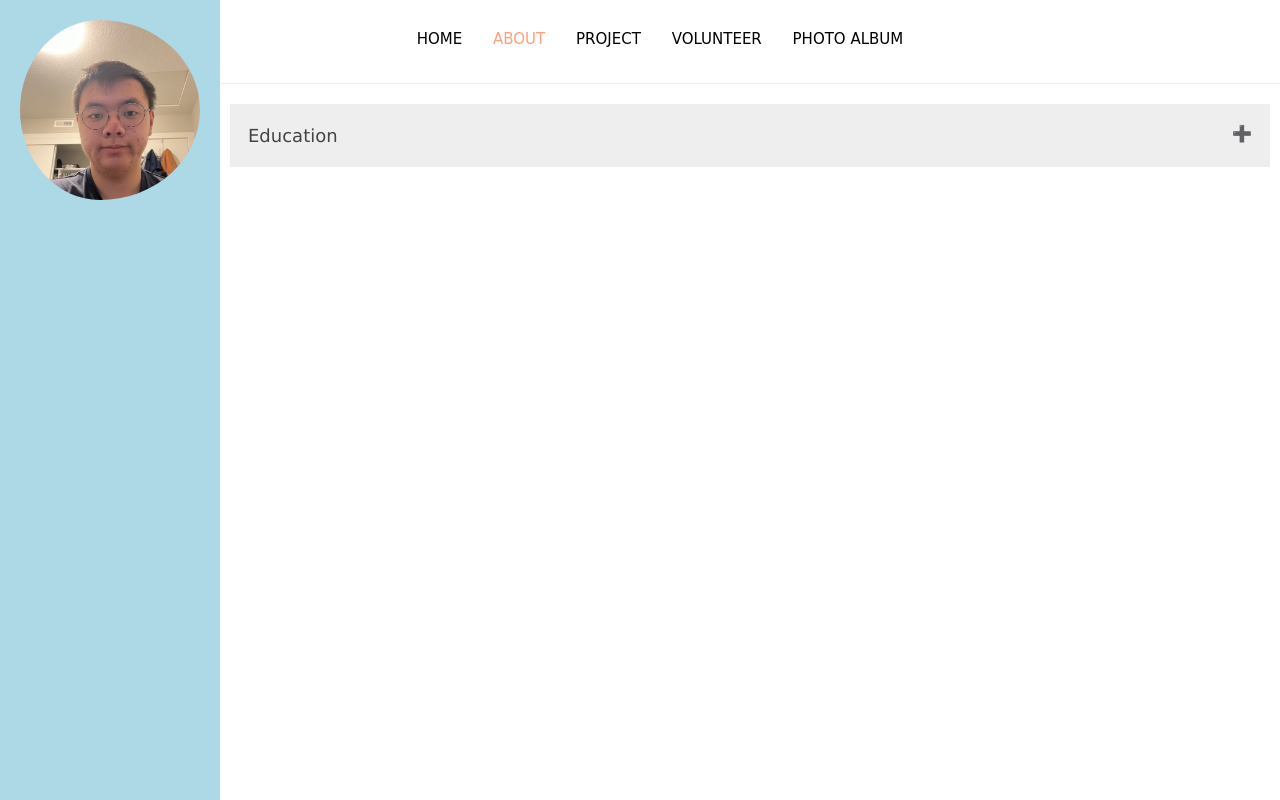
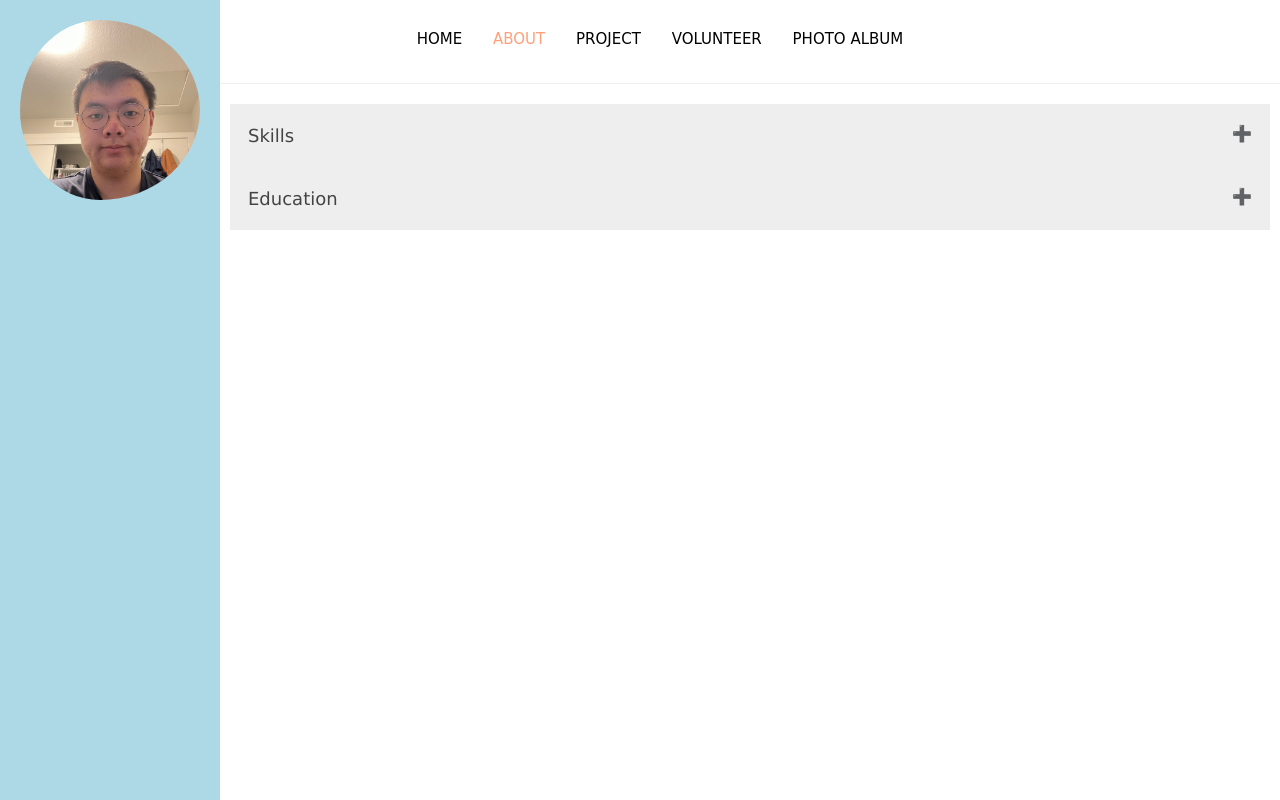
Before and after one commit to AngusWong1109/personal-website, a plain HTML site: page about.html in a window 1280 px wide. Drawn offline with nearby package versions, Linux system fonts and the light colour scheme.

Commit message:
Added skills column

```diff
--- a/about.html
+++ b/about.html
@@ -29,11 +29,23 @@
 
         <div class="main_content">
             <button type="button" class="accordion">
+                Skills
+            </button>
+            <div class="panel">
+                <ul>
+                    <li>C++</li>
+                    <li>Java</li>
+                    <li>Python</li>
+                    <li>SQL</li>
+                </ul>
+            </div>
+
+            <button type="button" class="accordion">
                 Education
             </button>
             <div class="panel">
                 <ul>
-                    <li>Simon Fraser University</li>
+                    <li><b>Bachelor of Computing Science - Simon Fraser University</b></li>
                     <ul>
                         <p>Course of instruction included:</p>
                         <li>CMPT213: Object Oriented Design in Java</li>
```
